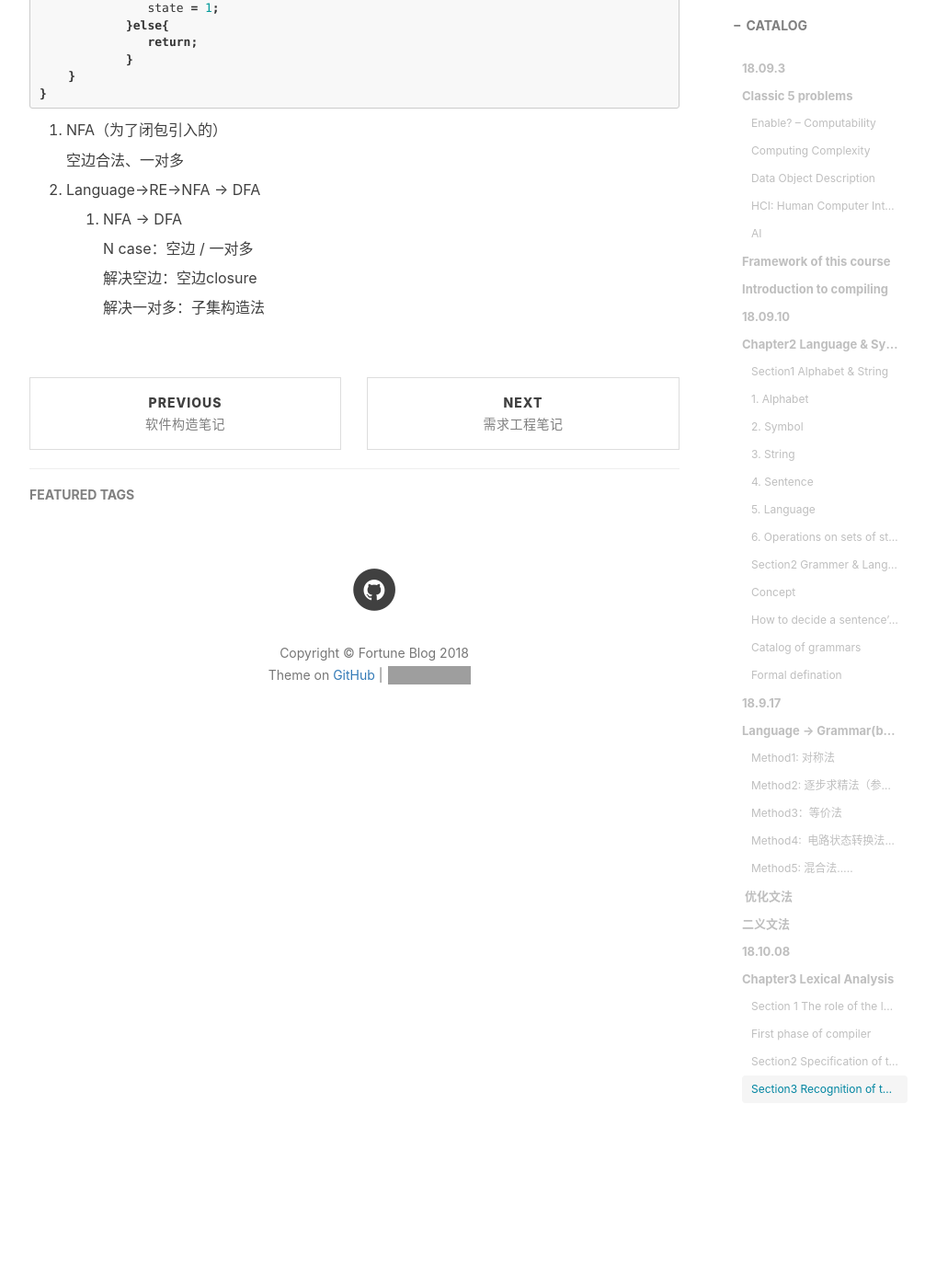
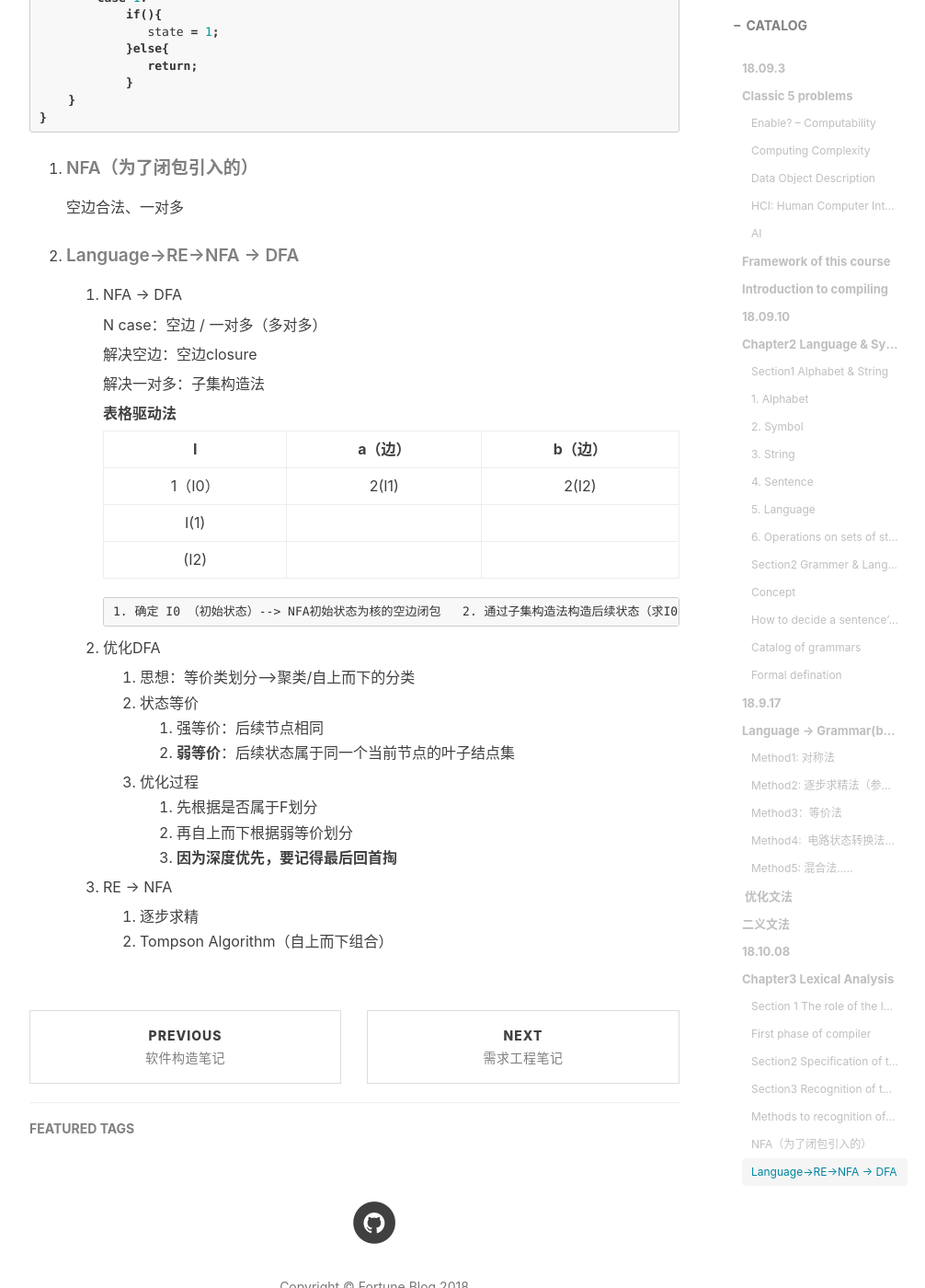
Before and after one commit to SUDAXKY/SUDAXKY.github.io, a Jekyll site: the page built from _posts/2018-09-10-编译原理课堂随笔.md, in a window 1280 px wide and 1400 px high, scrolled down 8021 px. Shown: the whole window at 92% size, without its empty margins (233-1239 px from the left). Built offline with Jekyll 4.4.1, drawn with Linux system fonts in a browser that asks for light colours; nearby versions of some CDN libraries; comment, search, counter and statistics services are not loaded; some of the changed text lies outside the part shown; grey boxes are pictures that could not be loaded.

Commit message:
编译原理“

````diff
--- a/_posts/2018-09-10-编译原理课堂随笔.md
+++ b/_posts/2018-09-10-编译原理课堂随笔.md
@@ -342,7 +342,7 @@ eg.('a123', ID, 1)
 
 #### Section3 Recognition of tokens
 
-1. Methods to recognition of tokens
+1. ##### Methods to recognition of tokens
 
    1. Automata with finite states
 
@@ -385,16 +385,45 @@ while(1){
 }
 ```
 
-3. NFA（为了闭包引入的）
+2. ##### NFA（为了闭包引入的）
 
    空边合法、一对多
 
-4. Language->RE->NFA -> DFA
+3. ##### Language->RE->NFA -> DFA
 
    1. NFA -> DFA
 
-      N case：空边 / 一对多
+      N case：空边 / 一对多（多对多）
 
       解决空边：空边closure
 
       解决一对多：子集构造法
+
+      **表格驱动法**
+
+      |    I    | a（边） | b（边） |
+      | :-----: | :-----: | :-----: |
+      | 1（I0） |  2(I1)  |  2(I2)  |
+      |  I(1)   |         |         |
+      |  (I2)   |         |         |
+
+          1. 确定 I0 （初始状态）--> NFA初始状态为核的空边闭包
+        2. 通过子集构造法构造后续状态（求I0的a(b)闭包），之后再求结果的空边闭包得到I1/I2
+        3. 核相同，闭包也相同
+        4. 确定Ii 与原来NFA的F（终态集合）的交集不为空，Ii就为DFA的F的元素
+
+   2. 优化DFA
+
+      1. 思想：等价类划分——>聚类/自上而下的分类
+      2. 状态等价
+         1. 强等价：后续节点相同
+         2. **弱等价**：后续状态属于同一个当前节点的叶子结点集
+      3. 优化过程
+         1. 先根据是否属于F划分
+         2. 再自上而下根据弱等价划分
+         3. **因为深度优先，要记得最后回首掏**
+
+   3. RE -> NFA
+
+      1. 逐步求精
+      2. Tompson Algorithm（自上而下组合）
````
Also changed, not shown: other parts of _posts/2018-09-10-编译原理课堂随笔.md (+1 -1 lines).
